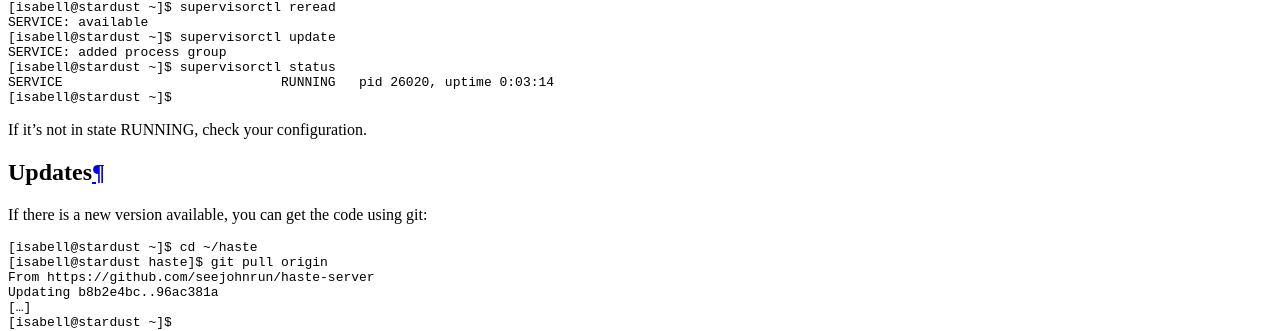
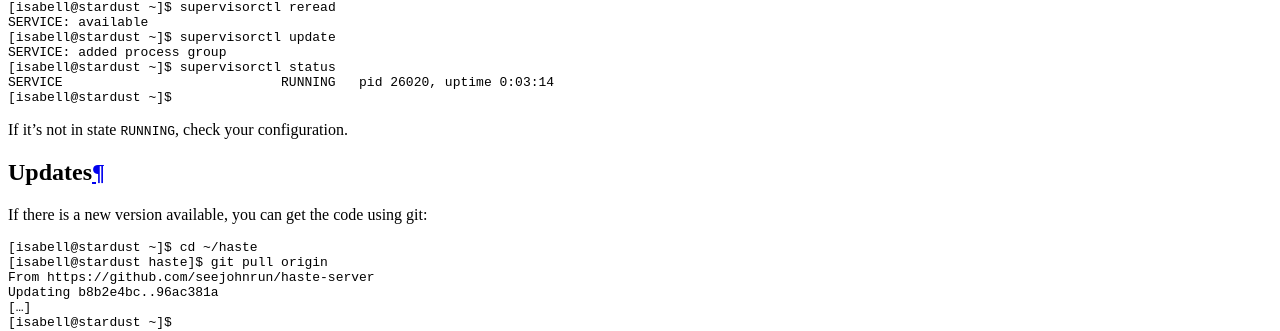
Before and after one commit to Uberspace/lab, a Sphinx documentation site: the page built from source/guide_hasteserver.rst, in a window 1280 px wide and 900 px high, scrolled down 5256 px. Shown: the part 139-470 px from the top of the window. Built offline with Sphinx 7.4.7 and the Read the Docs theme 2.0.0, drawn with Linux system fonts in a browser that asks for light colours.

```diff
--- a/source/guide_hasteserver.rst
+++ b/source/guide_hasteserver.rst
@@ -171,7 +171,7 @@ Create ``~/etc/services.d/haste-server.ini`` with the following content:
 
 .. include:: includes/supervisord.rst
 
-If it's not in state RUNNING, check your configuration.
+If it's not in state ``RUNNING``, check your configuration.
 
 Updates
 =======
```
